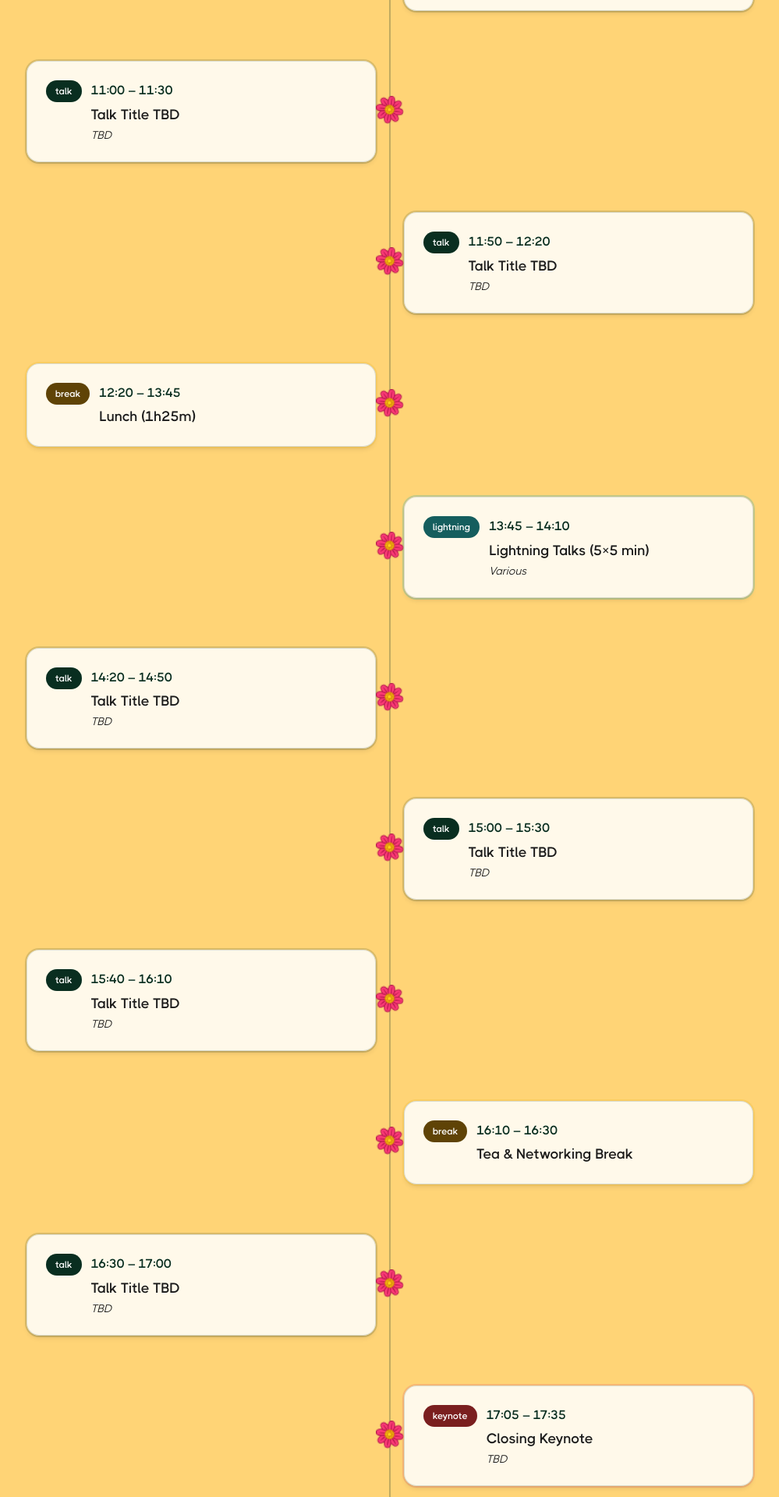
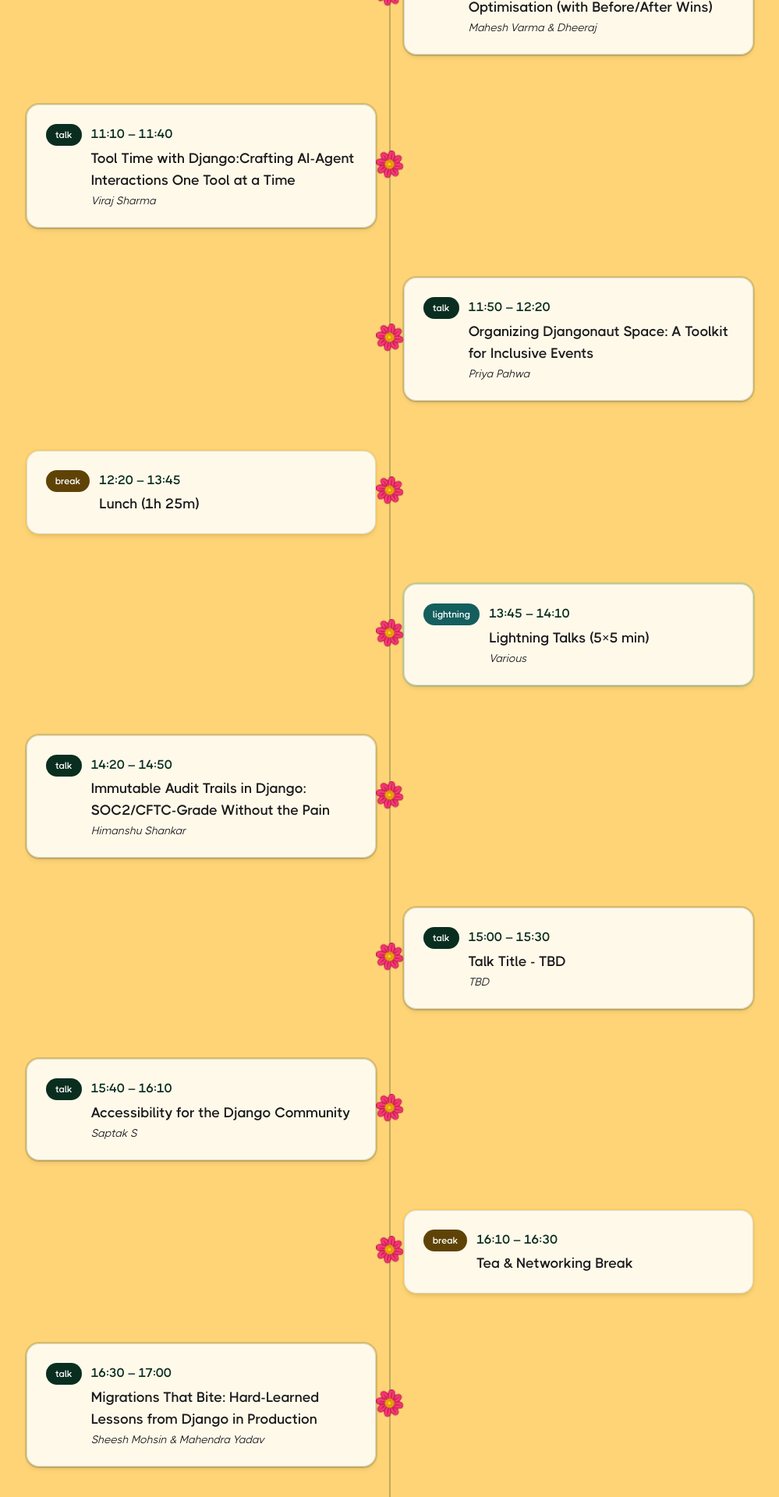
Before and after one commit to djangoindia/indjangoday2025, a Next.js app: page /schedule in a window 1280 px wide. Shown: the part 1540-3460 px from the top of the page at 78% size, without its empty margins (140-1139 px from the left). Built offline with nearby package versions, Linux system fonts and the light colour scheme.

Commit message:
Added talk schedule

```diff
--- a/src/app/components/HeroPage.tsx
+++ b/src/app/components/HeroPage.tsx
@@ -256,10 +256,10 @@
             </p>
 
             <div className='flex flex-row align-left w-full'>
-              <Button className="mt-2 sm:mt-4">
+              <Link href="/schedule" className="mt-2 sm:mt-4 inline-flex items-center justify-center rounded-xl transition-all duration-300 focus:outline-none focus:ring-4 focus:ring-offset-2 disabled:opacity-50 disabled:cursor-not-allowed group shadow-lg hover:shadow-xl hover:scale-105 gap-2 bg-[#095148] text-white font-medium text-sm py-2 px-5 cursor-pointer">
                 <span>View Schedule</span>
                 <span className="text-2xl transition-transform duration-300 group-hover:translate-x-1"><FaRegArrowAltCircleRight /></span>
-              </Button>
+              </Link>
             </div>
           </div>
 
--- a/src/app/components/SchedulePage.tsx
+++ b/src/app/components/SchedulePage.tsx
@@ -9,19 +9,19 @@
     const scheduleData = [
         { start: '08:00', end: '09:00', type: 'Networking', title: 'Registration & Networking' },
         { start: '09:10', end: '09:20', type: 'address', title: 'Opening Address' },
-        { start: '09:30', end: '10:15', type: 'keynote', title: 'Opening Keynote', speaker: 'TBD' },
-        { start: '10:20', end: '10:50', type: 'talk', title: 'Talk Title TBD', speaker: 'TBD' },
-        { start: '11:00', end: '11:30', type: 'talk', title: 'Talk Title TBD', speaker: 'TBD' },
-        { start: '11:50', end: '12:20', type: 'talk', title: 'Talk Title TBD', speaker: 'TBD' },
-        { start: '12:20', end: '13:45', type: 'break', title: 'Lunch (1h25m)' },
+        { start: '09:30', end: '10:15', type: 'keynote', title: 'Building Temples: My Journey from Dreamer to Builder', speaker: 'Sarah Abderemane' },
+        { start: '10:30', end: '11:00', type: 'talk', title: 'Stop N+1s: Practical Django ORM Query Optimisation (with Before/After Wins)', speaker: 'Mahesh Varma & Dheeraj' },
+        { start: '11:10', end: '11:40', type: 'talk', title: 'Tool Time with Django:Crafting AI-Agent Interactions One Tool at a Time', speaker: 'Viraj Sharma' },
+        { start: '11:50', end: '12:20', type: 'talk', title: 'Organizing Djangonaut Space: A Toolkit for Inclusive Events', speaker: 'Priya Pahwa' },
+        { start: '12:20', end: '13:45', type: 'break', title: 'Lunch (1h 25m)' },
         { start: '13:45', end: '14:10', type: 'lightning', title: 'Lightning Talks (5×5 min)', speaker: 'Various' },
-        { start: '14:20', end: '14:50', type: 'talk', title: 'Talk Title TBD', speaker: 'TBD' },
-        { start: '15:00', end: '15:30', type: 'talk', title: 'Talk Title TBD', speaker: 'TBD' },
-        { start: '15:40', end: '16:10', type: 'talk', title: 'Talk Title TBD', speaker: 'TBD' },
+        { start: '14:20', end: '14:50', type: 'talk', title: 'Immutable Audit Trails in Django: SOC2/CFTC-Grade Without the Pain', speaker: 'Himanshu Shankar' },
+        { start: '15:00', end: '15:30', type: 'talk', title: 'Talk Title - TBD', speaker: 'TBD' },
+        { start: '15:40', end: '16:10', type: 'talk', title: 'Accessibility for the Django Community', speaker: 'Saptak S' },
         { start: '16:10', end: '16:30', type: 'break', title: 'Tea & Networking Break' },
-        { start: '16:30', end: '17:00', type: 'talk', title: 'Talk Title TBD', speaker: 'TBD' },
-        { start: '17:05', end: '17:35', type: 'keynote', title: 'Closing Keynote', speaker: 'TBD' },
-        { start: '17:55', end: '18:05', type: 'address', title: 'Closing Address' },
+        { start: '16:30', end: '17:00', type: 'talk', title: 'Migrations That Bite: Hard-Learned Lessons from Django in Production', speaker: 'Sheesh Mohsin & Mahendra Yadav' },
+        { start: '17:10', end: '17:55', type: 'keynote', title: 'Django’s unfair AI advantage', speaker: 'Thibaud Colas' },
+        { start: '18:00', end: '18:10', type: 'address', title: 'Closing Address' },
     ];
 
     // Derived rows used by renderer
```
